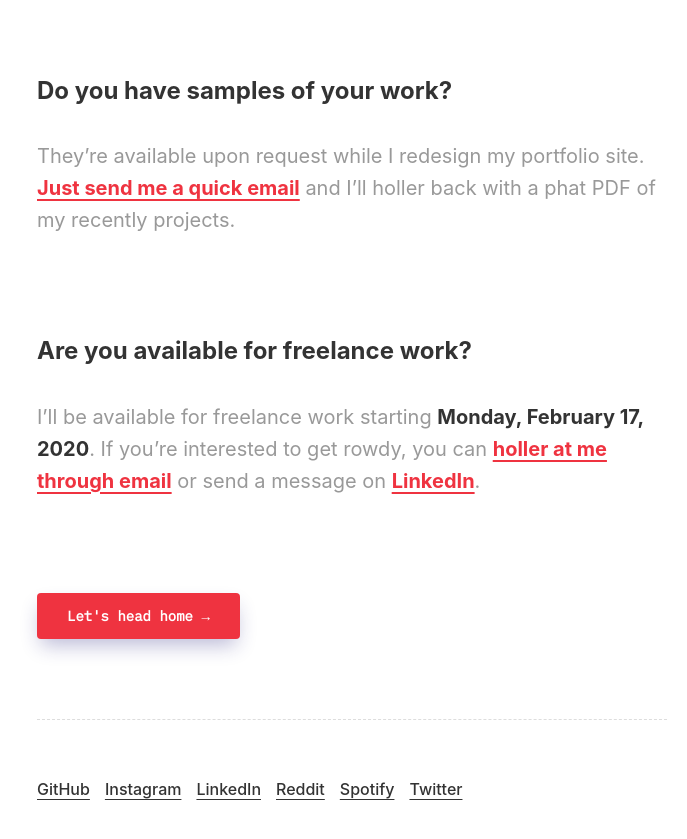
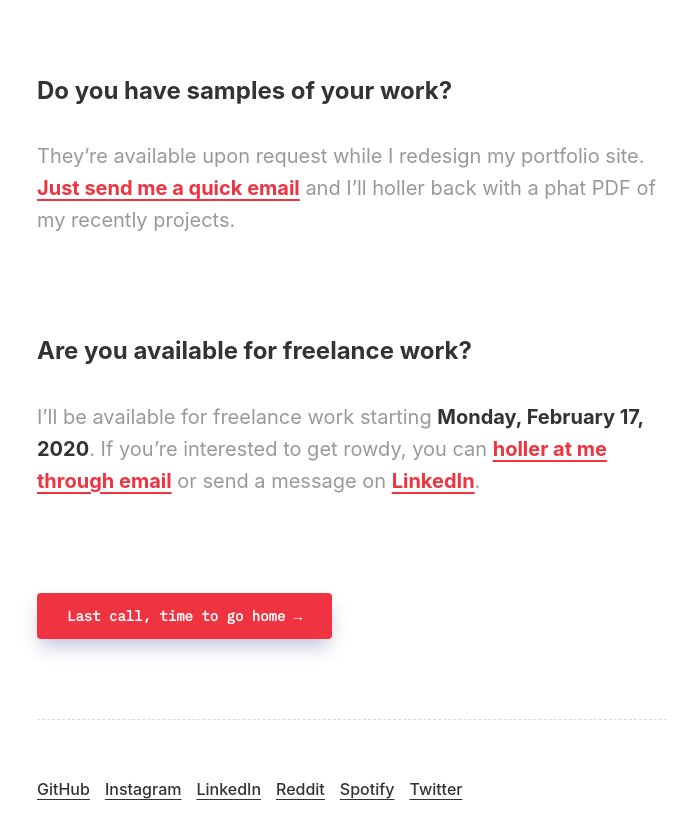
Before and after one commit to aryxmega/awwwry, a Jekyll site: the page built from _pages/03-career.md, in a window 1280 px wide and 900 px high, scrolled down 3776 px, cut to the strip 27-866 px from the top of the window. Shown: the whole strip, without its empty margins (288-975 px from the left). Built offline with Jekyll 4.4.1, drawn with Linux system fonts in a browser that asks for light colours.

Commit message:
Linda, for customer service

```diff
--- a/_config.yml
+++ b/_config.yml
@@ -10,7 +10,7 @@ url: "https://awwwry.com" # the base hostname & protocol for your site, e.g. htt
 author:
   name: '@AWWWRY'
   image: https://media.giphy.com/media/5n067EUZwH8cvtRfGz/giphy.gif
-  job: Just your typical Balinese web designer and developer who listens to country music in a Ford F-150.
+  job: Just your typical-looking Balinese web designer and developer who listens to country music in a Ford F-150.
   bio: American-Indonesian father, fiancé, product designer and front-end developer from Los Angeles, California.
   email: arymega@gmail.com
 
--- a/_layouts/blog.html
+++ b/_layouts/blog.html
@@ -43,6 +43,6 @@ layout: default
     <hr>
 
     <div class="author__more">
-        <a href="{{site.baseurl}}/career/" class="say-hello">Learn about my career →</a>
+        <a href="{{site.baseurl}}/career/" class="say-hello">Learn about my career, y'hear →</a>
     </div>
 </div>
--- a/_pages/03-career.md
+++ b/_pages/03-career.md
@@ -76,7 +76,7 @@ I'll be available for freelance work starting **Monday, February 17, 2020**. If
 ***
 
 <div class="author__more">
-    <a href="{{site.baseurl}}/" class="say-hello">Let's head home →</a>
+    <a href="{{site.baseurl}}/" class="say-hello">Last call, time to go home →</a>
 </div>
 
 [url-vimby]: https://vimby.com
```
Also changed, not shown: _pages/01-about.md (+2 -2 lines), 1 other file.
